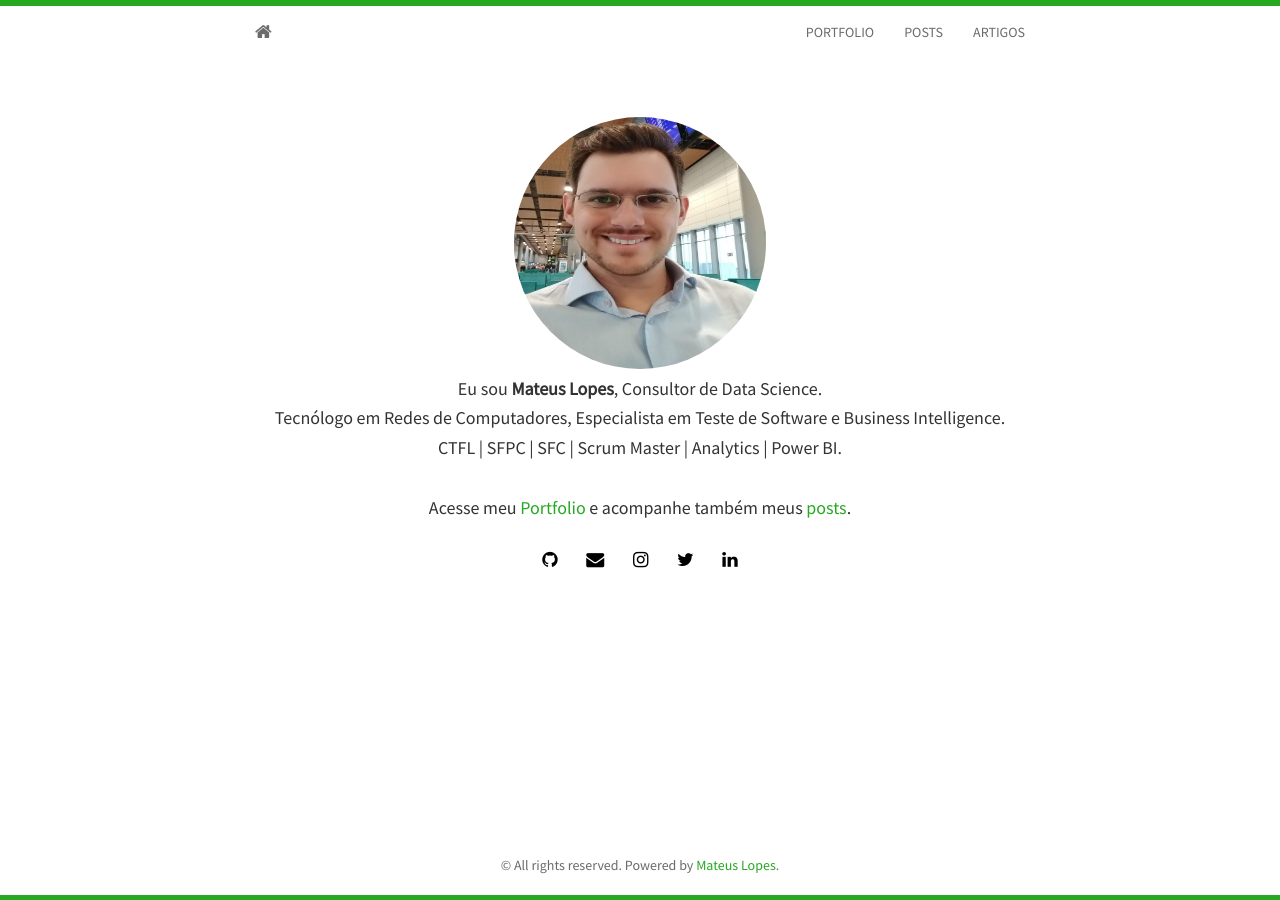
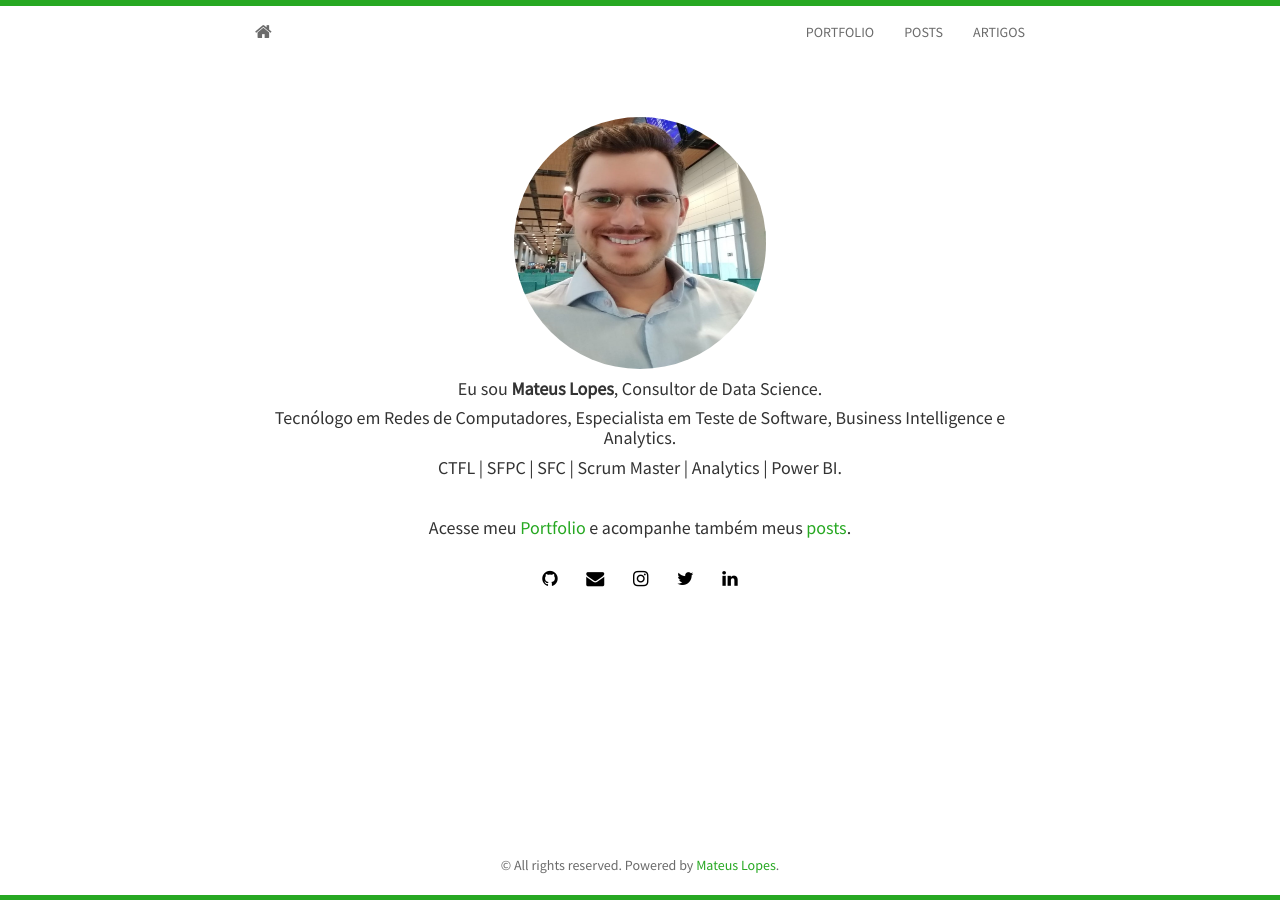
Before and after one commit to mateusbtlopes/mateusbtlopes.github.io, a Jekyll site: the page built from index.html, in a window 1280 px wide. Built offline with Jekyll 4.4.1, drawn with Linux system fonts in a browser that asks for light colours; nearby versions of some CDN libraries; the list of posts is cut into pages by our own code.

Commit message:
Update index.html

```diff
--- a/index.html
+++ b/index.html
@@ -9,7 +9,7 @@ layout: home
 		</div>
 
 	<h4>Eu sou <strong>{{ site.author }}</strong>, Consultor de Data Science.</h4>
-	<h4>Tecnólogo em Redes de Computadores, Especialista em Teste de Software e Business Intelligence.</h4>
+	<h4>Tecnólogo em Redes de Computadores, Especialista em Teste de Software, Business Intelligence e Analytics.</h4>
 	<h4>CTFL | SFPC | SFC | Scrum Master | Analytics | Power BI.</h4>
 	<br/>
 	<h4>Acesse meu <a href="{{ site.baseurl }}/portfolio"> Portfolio</a> e acompanhe também meus <a href="{{ site.baseurl }}/posts"> posts</a>.</h4>
```
